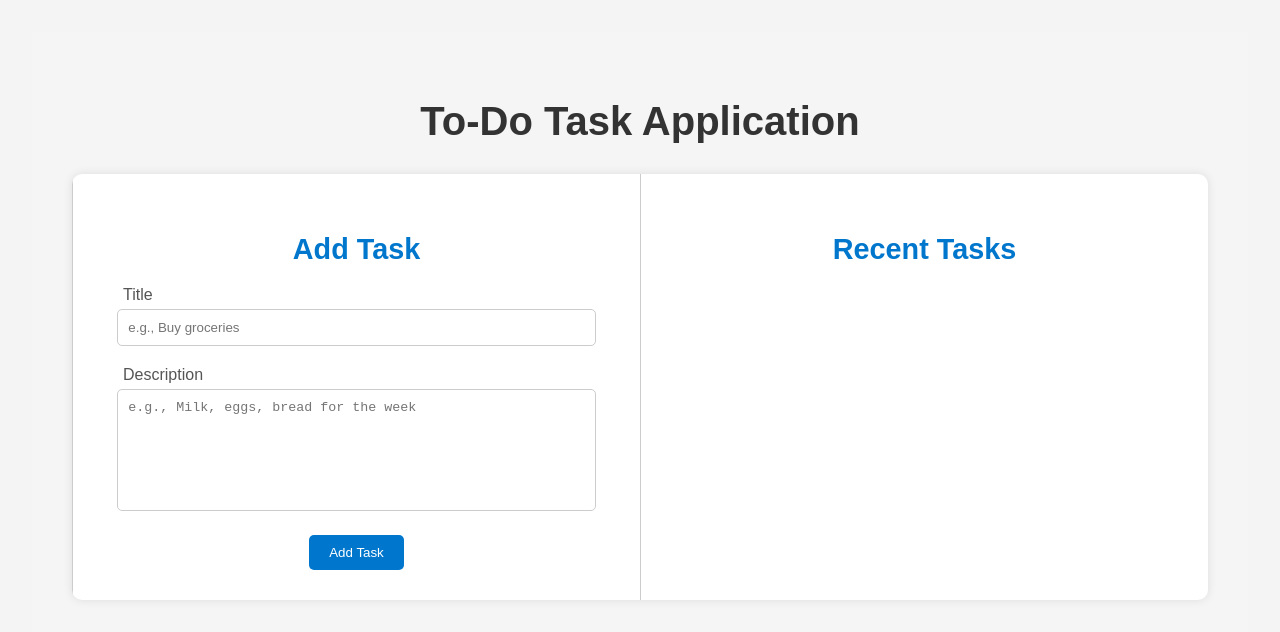
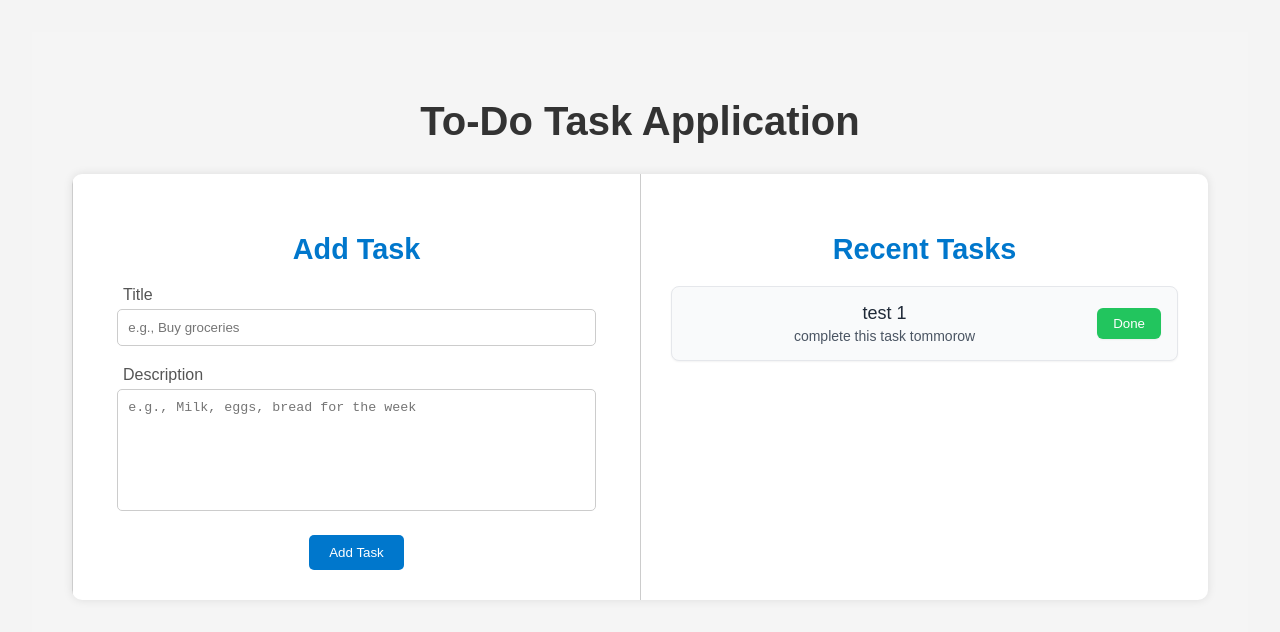
Before and after one commit to hasharas/to-do-tasks, a React (Vite) app in the folder front/: page / in a window 1280 px wide. Shown: the top 632 px of the page. Built offline with nearby package versions, Linux system fonts and the light colour scheme.

Commit message:
Style:task cart

```diff
--- /dev/null
+++ b/front/src/components/TaskCard.css
@@ -0,0 +1,50 @@
+.task-card {
+  display: flex;
+  justify-content: space-between;
+  align-items: center;
+  padding: 1rem;
+  border-radius: 0.5rem;
+  background-color: #f9fafb;
+  box-shadow: 0 1px 2px rgba(0, 0, 0, 0.05);
+  border: 1px solid #e5e7eb;
+  margin-bottom: 1rem;
+}
+
+.task-content {
+  flex-grow: 1;
+}
+
+.task-title {
+  font-size: 1.125rem;
+  font-weight: 500;
+  color: #1f2937;
+}
+
+.task-desc {
+  /* display: flex; */
+  margin-top: 0.25rem;
+  font-size: 0.875rem;
+  color: #4b5563;
+}
+
+.done-btn {
+  margin-left: 1rem;
+  padding: 0.5rem 1rem;
+  background-color: #22c55e;
+  color: white;
+  font-weight: 500;
+  border-radius: 0.375rem;
+  box-shadow: 0 1px 2px rgba(0, 0, 0, 0.05);
+  border: none;
+  cursor: pointer;
+  transition: background-color 150ms ease-in-out;
+}
+
+.done-btn:hover {
+  background-color: #16a34a;
+}
+
+.done-btn:focus {
+  outline: none;
+  box-shadow: 0 0 0 2px white, 0 0 0 4px #22c55e;
+}
--- a/front/src/components/TaskCard.jsx
+++ b/front/src/components/TaskCard.jsx
@@ -1,9 +1,18 @@
 import React from 'react';
+import './TaskCard.css';
 
 const TaskCard = () => {
       return (
-            <div>
-
+            <div className='task-card'>
+                  <div className='task-content'>
+                        <div className='task-title'>
+                              test 1
+                        </div>
+                        <div className='task-desc'>complete this task tommorow</div>
+                  </div>
+                  <button className='done-btn' >
+                        Done
+                  </button>
             </div>
       );
 }
--- a/front/src/pages/Home.jsx
+++ b/front/src/pages/Home.jsx
@@ -1,5 +1,6 @@
 import React from 'react';
 import './Home.css';
+import TaskCard from '../components/TaskCard';
 
 const Home = () => {
       return (
@@ -37,6 +38,7 @@ const Home = () => {
                         </div>
                         <div className='home-content-right'>
                               <h3 className=''>Recent Tasks</h3>
+                              <TaskCard />
                         </div>
                   </div>
             </div>
```
